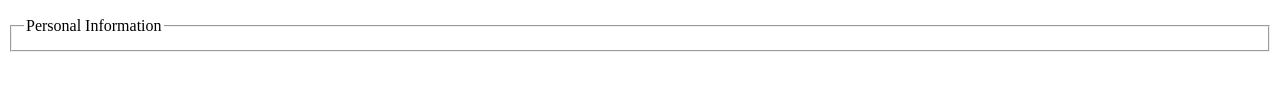
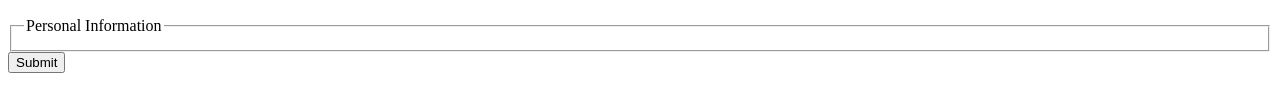
Before and after one commit to isnendyankp/Fansclub, a plain HTML site: page index.html in a window 1280 px wide. Shown: the part 138-250 px from the top of the page. Drawn offline with Linux system fonts and the light colour scheme.

Commit message:
Add button submit

```diff
--- a/index.html
+++ b/index.html
@@ -25,6 +25,8 @@
                 <legend>Personal Information</legend>
 
             </fieldset>
+            <!-- Button Submit -->
+            <button type="submit">Submit</button>
         </form>
     </section>
 </body>
```
